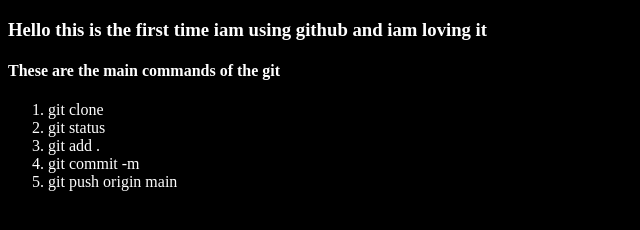
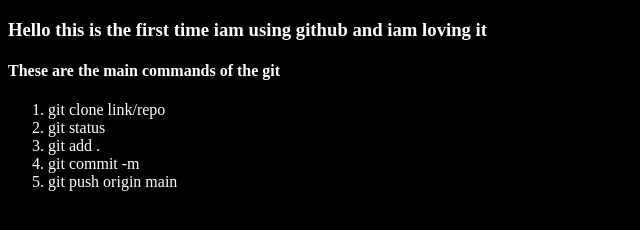
Before and after one commit to iamrahulraj17/Temporary, a plain HTML site: page index.html in a window 1280 px wide. Shown: the full height of the page, 0-640 px from the left. Drawn offline with Linux system fonts and the light colour scheme.

Commit message:
Updating the content

```diff
--- a/index.html
+++ b/index.html
@@ -15,7 +15,7 @@
     <h3>Hello this is the first time iam using github and iam loving it</h3>
     <h4>These are the main commands of the git</h4>
     <ol>
-        <li>git clone</li>
+        <li>git clone link/repo</li>
         <li>git status</li>
         <li>git add .</li>
         <li>git commit -m</li>
```
